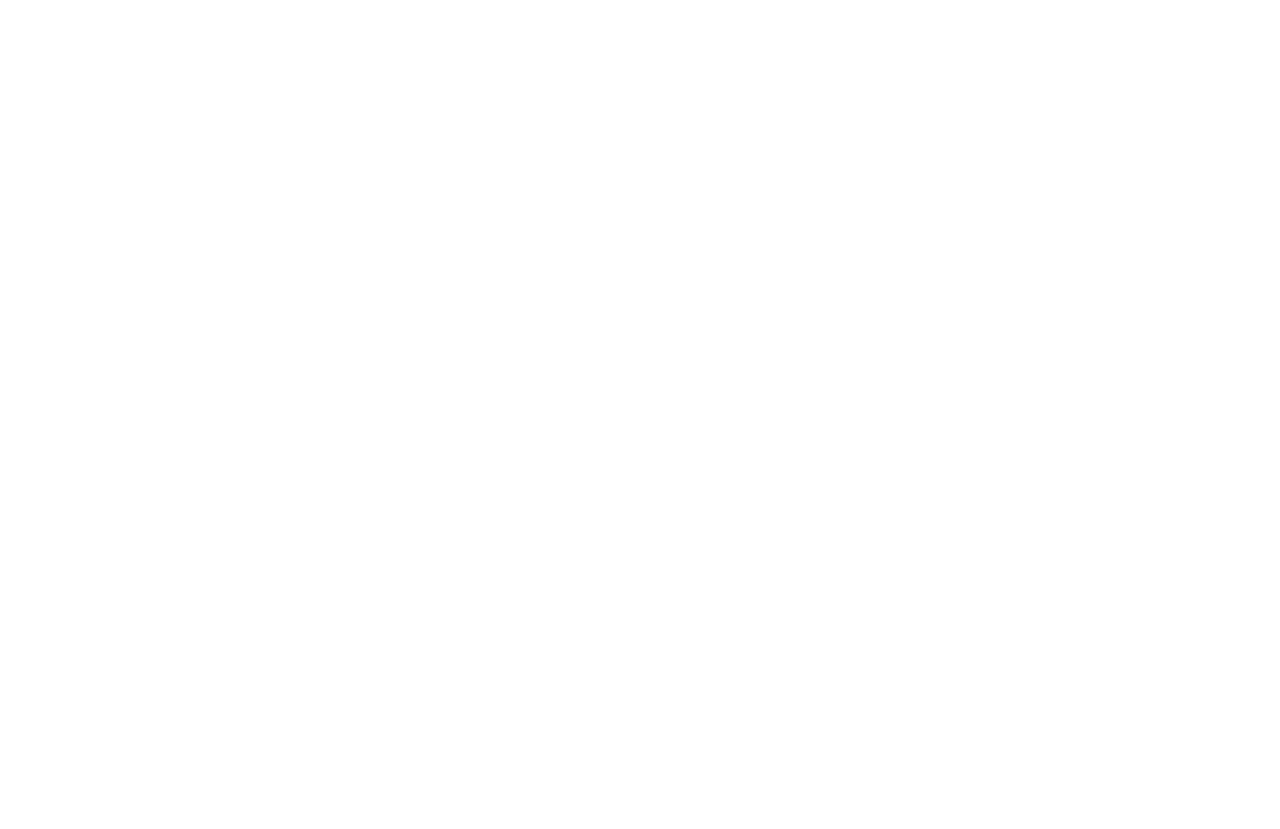
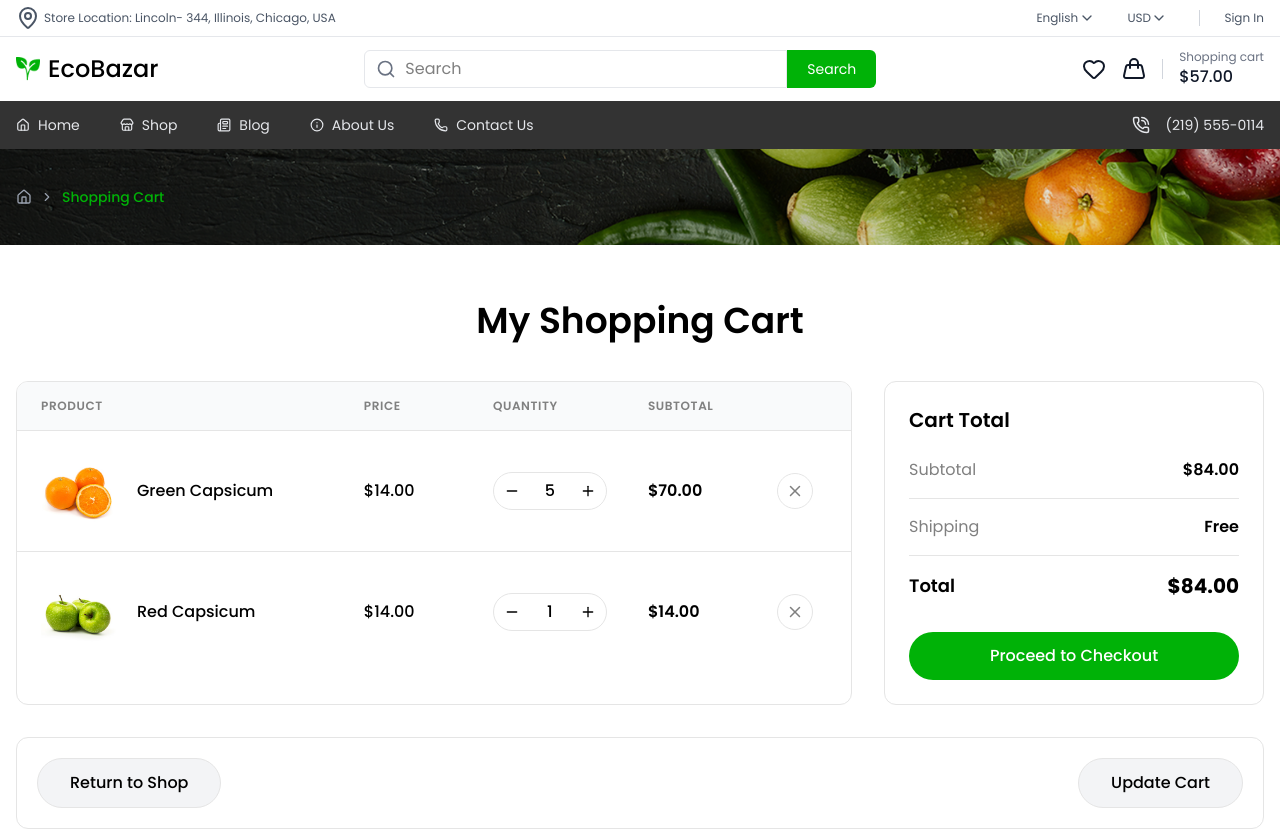
Before and after one commit to TahmidShawn/EcoBazar, a React (Vite) app in the folder client/: page /shopping-cart in a window 1280 px wide. Before the commit this address had no page. Shown: the top 829 px of the page. Before the commit the page ends 800 px from the top, so only its background shows below. Built offline with nearby package versions, Linux system fonts and the light colour scheme.

Commit message:
feat: add shopping cart page

```diff
--- /dev/null
+++ b/client/src/components/shared/breadcrumbBanner/BreadcrumbBanner.jsx
@@ -0,0 +1,20 @@
+import wishListImg from "../../../assets/banner/Breadcrumbs.png";
+import Breadcrumb from "../../ui/Breadcrumb";
+
+const BreadcrumbBanner = ({ items }) => {
+    return (
+        <div className="relative h-24 w-full">
+            <img
+                src={wishListImg}
+                alt=""
+                className="h-full w-full object-cover"
+            />
+
+            <div className="absolute top-1/2 left-0 w-full -translate-y-1/2">
+                <Breadcrumb items={items} />
+            </div>
+        </div>
+    );
+};
+
+export default BreadcrumbBanner;
--- a/client/src/components/shared/navbar/MainHeader/MainHeader.jsx
+++ b/client/src/components/shared/navbar/MainHeader/MainHeader.jsx
@@ -38,7 +38,12 @@
                             <Link to={"/wishlist"} className="cursor-pointer">
                                 <Heart className="w-6 h-6" />
                             </Link>
-                            <Handbag className="w-6 h-6 cursor-pointer" />
+                            <Link
+                                to={"/shopping-cart"}
+                                className="cursor-pointer"
+                            >
+                                <Handbag className="w-6 h-6" />
+                            </Link>
                         </div>
                     </div>
 
@@ -63,8 +68,9 @@
                         <Link to={"/wishlist"} className="cursor-pointer">
                             <Heart />
                         </Link>
-
-                        <Handbag className="cursor-pointer" />
+                        <Link to={"/shopping-cart"} className="cursor-pointer">
+                            <Handbag />
+                        </Link>
 
                         <div className="h-5 w-px bg-gray-300" />
 
--- /dev/null
+++ b/client/src/pages/cart/Cart.jsx
@@ -0,0 +1,89 @@
+import BreadcrumbBanner from "../../components/shared/breadcrumbBanner/BreadcrumbBanner";
+import CartItem from "./CartItem";
+import CartSummary from "./CartSummary";
+
+import img1 from "../../assets/popularProducts/Image (1).png";
+import img2 from "../../assets/popularProducts/Image.png";
+
+const breadcrumbItems = [{ label: "Shopping Cart" }];
+
+const cartItems = [
+    {
+        id: 1,
+        name: "Green Capsicum",
+        image: img1,
+        price: 14,
+        quantity: 5,
+    },
+    {
+        id: 2,
+        name: "Red Capsicum",
+        image: img2,
+        price: 14,
+        quantity: 1,
+    },
+];
+
+const Cart = () => {
+    return (
+        <>
+            <BreadcrumbBanner items={breadcrumbItems} />
+
+            <section className="wrapper py-14">
+                <h2 className="mb-10 text-center text-4xl font-semibold">
+                    My Shopping Cart
+                </h2>
+
+                <div className="grid gap-8 lg:grid-cols-[1fr_380px]">
+                    <div className="overflow-hidden rounded-xl border border-border">
+                        <div className="hidden grid-cols-[2.5fr_1fr_1.2fr_1fr_50px] border-b border-border bg-gray-50 px-6 py-4 text-xs font-semibold uppercase tracking-wider text-muted lg:grid">
+                            <p>Product</p>
+                            <p>Price</p>
+                            <p>Quantity</p>
+                            <p>Subtotal</p>
+                            <p></p>
+                        </div>
+
+                        {cartItems.map((item) => (
+                            <CartItem key={item.id} item={item} />
+                        ))}
+                    </div>
+
+                    <CartSummary />
+                </div>
+
+                <div className="mt-8 flex flex-col gap-8">
+                    <div className="flex flex-col gap-4 rounded-xl border border-border p-5 sm:flex-row sm:items-center sm:justify-between">
+                        <button className="rounded-full border bg-gray-100 border-border px-8 py-3 font-medium transition hover:bg-gray-200">
+                            Return to Shop
+                        </button>
+
+                        <button className="rounded-full border border-border bg-gray-100 px-8 py-3 font-medium transition hover:bg-gray-200">
+                            Update Cart
+                        </button>
+                    </div>
+
+                    <div className="rounded-xl border border-border p-6">
+                        <h3 className="mb-5 text-xl font-semibold">
+                            Coupon Code
+                        </h3>
+
+                        <div className="flex flex-col gap-4 md:flex-row">
+                            <input
+                                type="text"
+                                placeholder="Enter coupon code..."
+                                className="flex-1 rounded-full border border-border px-5 py-3 outline-none transition focus:border-primary"
+                            />
+
+                            <button className="rounded-full bg-[#333333] px-8 py-3 font-medium text-white transition hover:bg-black">
+                                Apply Coupon
+                            </button>
+                        </div>
+                    </div>
+                </div>
+            </section>
+        </>
+    );
+};
+
+export default Cart;
--- /dev/null
+++ b/client/src/pages/cart/CartItem.jsx
@@ -0,0 +1,58 @@
+import { Minus, Plus, X } from "lucide-react";
+
+const CartItem = ({ item }) => {
+    return (
+        <div className="border-b border-border p-5 last:border-none lg:grid lg:grid-cols-[2.5fr_1fr_1.2fr_1fr_50px] lg:items-center lg:px-6">
+            <div className="flex items-center justify-between gap-4">
+                <div className="flex items-center gap-4">
+                    <img
+                        src={item.image}
+                        alt={item.name}
+                        className="h-20 w-20 object-contain"
+                    />
+                    <h3 className="font-medium">{item.name}</h3>
+                </div>
+                <button className="flex h-9 w-9 items-center justify-center rounded-full border border-border text-muted transition hover:border-red-500 hover:text-red-500 lg:hidden">
+                    <X size={18} />
+                </button>
+            </div>
+
+            <div className="mt-5 flex items-center justify-between lg:mt-0 lg:block">
+                <span className="font-medium text-muted lg:hidden">Price</span>
+                <span className="font-medium">${item.price.toFixed(2)}</span>
+            </div>
+
+            <div className="mt-5 flex items-center justify-between lg:mt-0 lg:block">
+                <span className="font-medium text-muted lg:hidden">
+                    Quantity
+                </span>
+                <div className="flex w-fit items-center rounded-full border border-border">
+                    <button className="flex h-9 w-9 items-center justify-center rounded-full transition hover:bg-gray-100">
+                        <Minus size={16} />
+                    </button>
+                    <span className="w-10 text-center font-medium">
+                        {item.quantity}
+                    </span>
+                    <button className="flex h-9 w-9 items-center justify-center rounded-full transition hover:bg-primary hover:text-white">
+                        <Plus size={16} />
+                    </button>
+                </div>
+            </div>
+
+            <div className="mt-5 flex items-center justify-between lg:mt-0 lg:block">
+                <span className="font-medium text-muted lg:hidden">
+                    Subtotal
+                </span>
+                <span className="font-semibold">
+                    ${(item.price * item.quantity).toFixed(2)}
+                </span>
+            </div>
+
+            <button className="hidden h-9 w-9 items-center justify-center rounded-full border border-border text-muted transition hover:border-red-500 hover:text-red-500 lg:flex">
+                <X size={18} />
+            </button>
+        </div>
+    );
+};
+
+export default CartItem;
--- /dev/null
+++ b/client/src/pages/cart/CartSummary.jsx
@@ -0,0 +1,30 @@
+const CartSummary = () => {
+    return (
+        <div className="h-fit rounded-xl border border-border p-6">
+            <h3 className="mb-6 text-xl font-semibold">Cart Total</h3>
+
+            <div className="space-y-4">
+                <div className="flex items-center justify-between border-b border-border pb-4">
+                    <span className="text-muted">Subtotal</span>
+                    <span className="font-semibold">$84.00</span>
+                </div>
+
+                <div className="flex items-center justify-between border-b border-border pb-4">
+                    <span className="text-muted">Shipping</span>
+                    <span className="font-semibold">Free</span>
+                </div>
+
+                <div className="flex items-center justify-between">
+                    <span className="text-lg font-semibold">Total</span>
+                    <span className="text-xl font-bold">$84.00</span>
+                </div>
+            </div>
+
+            <button className="mt-8 w-full rounded-full bg-primary py-3 font-medium text-white transition">
+                Proceed to Checkout
+            </button>
+        </div>
+    );
+};
+
+export default CartSummary;
--- a/client/src/pages/wishlist/WishList.jsx
+++ b/client/src/pages/wishlist/WishList.jsx
@@ -1,7 +1,6 @@
-import wishListImg from "../../assets/banner/Breadcrumbs.png";
-import Breadcrumb from "../../components/ui/Breadcrumb";
 import img1 from "../../assets/popularProducts/Image.png";
 import { X } from "lucide-react";
+import BreadcrumbBanner from "../../components/shared/breadcrumbBanner/BreadcrumbBanner";
 
 const wishlistProducts = [
     {
@@ -28,25 +27,16 @@
         inStock: false,
     },
 ];
+const breadcrumbData = [{ label: "Wishlist" }];
 
 const WishList = () => {
     return (
         <div>
             {/* Breadcrumb */}
-            <div className="relative h-24 w-full">
-                <img
-                    src={wishListImg}
-                    alt=""
-                    className="h-full w-full object-cover"
-                />
-
-                <div className="absolute top-1/2 left-0 w-full -translate-y-1/2">
-                    <Breadcrumb items={[{ label: "Wishlist" }]} />
-                </div>
-            </div>
+            <BreadcrumbBanner items={breadcrumbData} />
 
             {/* Wishlist */}
-            <section className="wrapper py-8 md:py-16">
+            <section className="wrapper py-8 md:py-10">
                 <h2 className="mb-8 text-center text-2xl font-semibold md:text-4xl">
                     My Wishlist
                 </h2>
@@ -55,9 +45,9 @@
                     {/* Header */}
 
                     <div className="hidden grid-cols-12 border-b border-border bg-gray-50 px-6 py-4 text-sm font-medium uppercase text-muted md:grid">
-                        <p className="col-span-6">Product</p>
-                        <p className="col-span-2">Price</p>
-                        <p className="col-span-2">Stock</p>
+                        <p className="col-span-5">Product</p>
+                        <p className="col-span-2 ml-3">Price</p>
+                        <p className="col-span-3 ml-4">Stock</p>
                         <p className="col-span-1"></p>
                         <p className="col-span-1"></p>
                     </div>
@@ -116,7 +106,7 @@
                             <div className="md:col-span-2">
                                 <button
                                     disabled={!product.inStock}
-                                    className={`w-full rounded-full px-5 py-3 text-sm font-medium md:w-auto ${
+                                    className={`w-full rounded-full px-4 lg:px-5 py-3 text-xs lg:text-sm font-medium md:w-auto ${
                                         product.inStock
                                             ? "bg-primary text-white"
                                             : "cursor-not-allowed bg-gray-200 text-gray-400"
--- a/client/src/router/Router.jsx
+++ b/client/src/router/Router.jsx
@@ -4,6 +4,7 @@
 import Products from "../pages/products/Products";
 import ProductDetails from "../pages/productDetails/ProductDetails";
 import WishList from "../pages/wishlist/WishList";
+import Cart from "../pages/cart/Cart";
 
 const Router = () => {
     return (
@@ -13,6 +14,7 @@
                 <Route path="/products" element={<Products />} />
                 <Route path="/products/:id" element={<ProductDetails />} />
                 <Route path="/wishlist" element={<WishList />} />
+                <Route path="/shopping-cart" element={<Cart />} />
             </Route>
         </Routes>
     );
```
